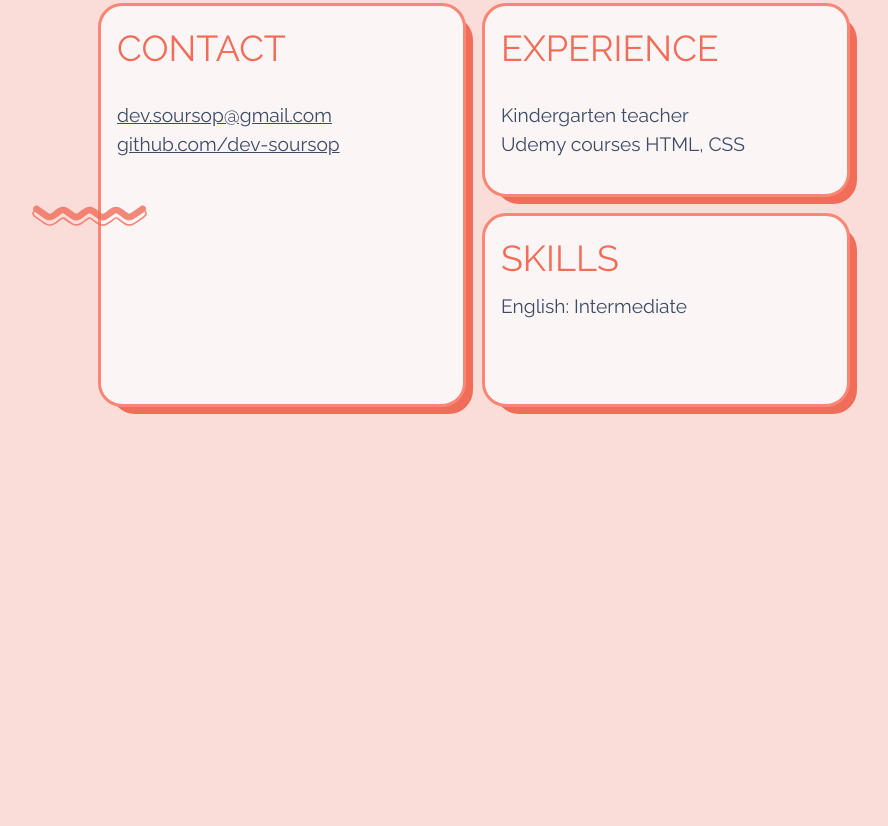
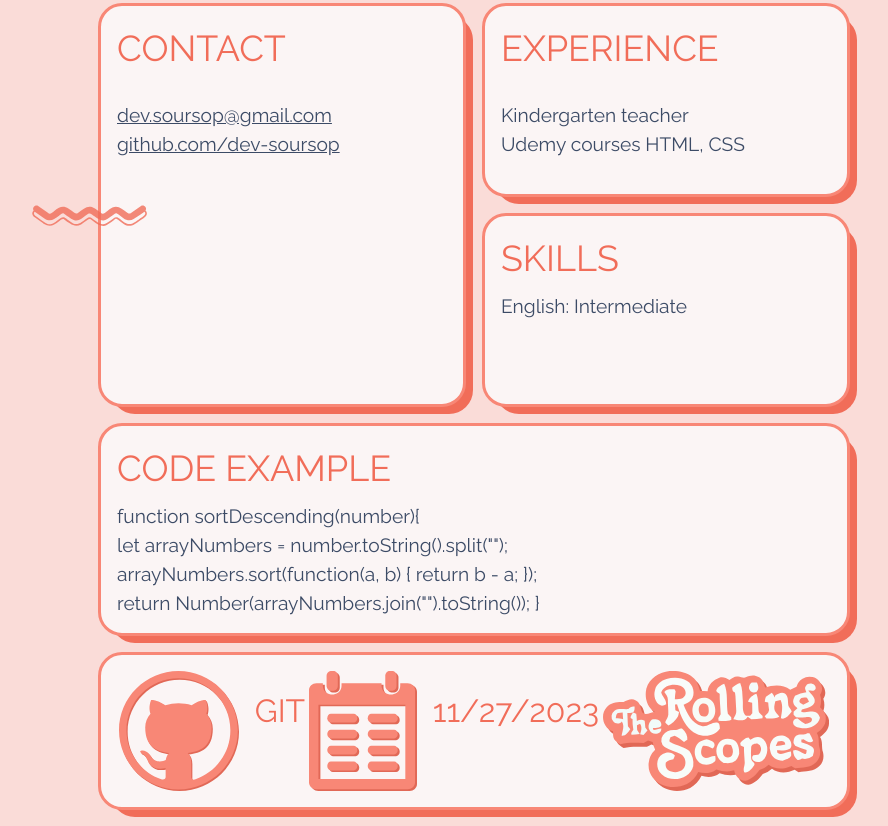
Before and after one commit to dev-soursop/rsschool-cv, a plain HTML site: page index.html in a window 1280 px wide. Shown: the part 722-1548 px from the top of the page, without its empty margins (166-1054 px from the left). Before the commit the page ends 1325 px from the top, so only its background shows below. Drawn offline with Linux system fonts and the light colour scheme; a web font is replaced by a local one.

Commit message:
feat: add footer, reorganize styles

```diff
--- a/css/global.css
+++ /dev/null
@@ -1,2 +0,0 @@
-@import 'reset.min.css';
-@import 'styles.css';
--- a/css/reset.min.css
+++ /dev/null
@@ -1 +0,0 @@
-*,*::before,*::after{box-sizing:border-box}body,h1,h2,h3,h4,p,figure,blockquote,dl,dd{margin:0}ul[role="list"],ol[role="list"]{list-style:none}html:focus-within{scroll-behavior:smooth}body{min-height:100vh;text-rendering:optimizeSpeed;line-height:1.5}a:not([class]){text-decoration-skip-ink:auto}img,picture{max-width:100%;display:block}input,button,textarea,select{font:inherit}@media(prefers-reduced-motion:reduce){html:focus-within{scroll-behavior:auto}*,*::before,*::after{animation-duration:.01ms !important;animation-iteration-count:1 !important;transition-duration:.01ms !important;scroll-behavior:auto !important}}
--- a/css/styles.css
+++ b/css/style.css
@@ -1,5 +1,10 @@
+/*connect fonts*/
 @import url("https://fonts.googleapis.com/css2?family=Glegoo:wght@400;700&family=La+Belle+Aurore&family=Over+the+Rainbow&family=Pacifico&family=Raleway:ital,wght@0,100;0,200;0,300;0,400;0,500;0,600;0,700;0,800;1,100;1,200;1,300;1,400;1,500;1,600;1,700;1,800&display=swap");
 
+/*reset styles*/
+*,*::before,*::after{box-sizing:border-box}body,h1,h2,h3,h4,p,figure,blockquote,dl,dd{margin:0}ul[role="list"],ol[role="list"]{list-style:none}html:focus-within{scroll-behavior:smooth}body{min-height:100vh;text-rendering:optimizeSpeed;line-height:1.5}a:not([class]){text-decoration-skip-ink:auto}img,picture{max-width:100%;display:block}input,button,textarea,select{font:inherit}@media(prefers-reduced-motion:reduce){html:focus-within{scroll-behavior:auto}*,*::before,*::after{animation-duration:.01ms !important;animation-iteration-count:1 !important;transition-duration:.01ms !important;scroll-behavior:auto !important}}
+
+/* resume styles*/
 :root {
     --color-title: #E16856;
     --color-title-stroke: #FFB4D0;
@@ -19,6 +24,8 @@
     --font-size-h1-mobile: 4rem;
     --font-size-h2: 2.25rem;
     --font-size-h2-mobile: 1.5rem;
+    --font-size-h3: 2rem;
+    --font-size-h3-mobile: 1.2rem;
 }
 
 h1,
@@ -61,6 +68,13 @@ h2 {
     text-transform: uppercase;
     color: var(--color-subtitle);
 }
+h3 {
+    font-size: var(--font-size-h3);
+    font-weight: 400;
+    padding: 1.5rem 0 0 1rem;
+    text-transform: uppercase;
+    color: var(--color-subtitle);
+}
 
 main {
     display: flex;
@@ -96,7 +110,8 @@ main {
 }
 
 .card,
-.card-flipped {
+.card-flipped,
+.footer-logo svg {
     position: relative;
     border-radius: 24px;
     border-color: var(--color-card-border);
@@ -138,14 +153,14 @@ main {
     width: 100%;
     height: 100%;
     border-radius: 24px;
-    box-shadow: 10px 10px 0px #F16D59;
+    box-shadow: 10px 10px 0px var(--color-subtitle);
     z-index: -1;
 }
 
-.card img {
+.card-photo {
     position: absolute;
     border-radius: 50%;
-    border-color: var(–color-img-border);
+    border-color: var(--color-img-border);
     border-width: 3px;
     border-style: solid;
     width: 200px;
@@ -159,7 +174,7 @@ main {
 }
 
 .text {
-    padding: 1rem 1rem 1rem 1rem;
+    padding: 1rem;
     font-size: 1.2rem;
 }
 
@@ -170,3 +185,27 @@ ul li {
 li a {
     color: var(--color-text);
 }
+
+footer {
+    margin: 1rem 0;
+}
+
+.footer-logo {
+    height: 120px;
+}
+
+.footer-card, .footer-info, .footer-info__link {
+    display: flex;
+    flex-direction: row;
+}
+
+.footer-card {
+    padding: 1rem;
+    justify-content: space-around;
+    align-items: center;
+}
+
+.footer-info__link, .footer-info__link--text {
+    cursor: pointer;
+    text-decoration: none;
+}
--- a/index.html
+++ b/index.html
@@ -7,7 +7,7 @@
     <meta name="description" content="Olena Simonovska Curriculum Vitae">
     <meta name="keywords" content="CV, Curriculum Vitae, IT professional">
     <title>Olena`s CV</title>
-    <link rel="stylesheet" href="css/global.css">
+    <link rel="stylesheet" href="css/style.css">
 </head>
 
 <body>
@@ -23,7 +23,8 @@
                     <div class="text">Literature teacher, Berdyansk State Pedagogical University</div>
                 </div>
                 <div class="card card__high card-img__right">
-                    <img src="img/photo_2023-07-02_21-39-31.jpg" alt="Profile photo" height="200px" width="200px">
+                    <img src="img/photo_2023-07-02_21-39-31.jpg" alt="Profile photo" height="200px" width="200px"
+                        class="card-photo">
                     <h2 class="card__title">ABOUT ME</h2>
                     <p class="text">I decided to change my professional activity and move into the field of IT, which is
                         one of the most
@@ -53,6 +54,36 @@
                     <div class="text">English: Intermediate</div>
                 </div>
             </div>
+            <div class="card">
+                <h2 class="card__title">Code example</h2>
+                <p class="text">
+                    function sortDescending(number){
+                    <br>let arrayNumbers = number.toString().split("");
+                    <br>arrayNumbers.sort(function(a, b) { return b - a; });
+                    <br>return Number(arrayNumbers.join("").toString());
+                    }
+                </p>
+            </div>
+            <footer>
+                <div class="card footer-card">
+                    <div class="footer-info">
+                        <a href="https://github.com/dev-soursop/rsschool-cv/" class="footer-info__link">
+                            <img src="img/logo-github3.svg" alt="Logo Github" class="footer-logo">
+                            <h3 class="card__title footer-info__link--text">Git</h3>
+                        </a>
+                    </div>
+                    <div class="footer-info">
+                        <img src="img/icon-calendar1.svg" alt="Logo Github" class="footer-logo">
+                        <h3 class="card__title">11/27/2023</h3>
+                    </div>
+                    <div class="footer-info">
+                        <a href="https://app.rs.school/course/student/dashboard?course=js-fe-en-2023q4"
+                            class="footer-info__link">
+                            <img src="img/logo-rsschool3.svg" alt="Logo RSSchool" class="footer-logo">
+                        </a>
+                    </div>
+                </div>
+            </footer>
         </div>
     </main>
 </body>
--- a/style.css
+++ /dev/null
@@ -1 +0,0 @@
-/* Here will be the styles :) */
```
Also changed, not shown: img/icon-calendar1.svg (added), img/logo-github3.svg (added), img/logo-rsschool3.svg (added), 1 other file.
